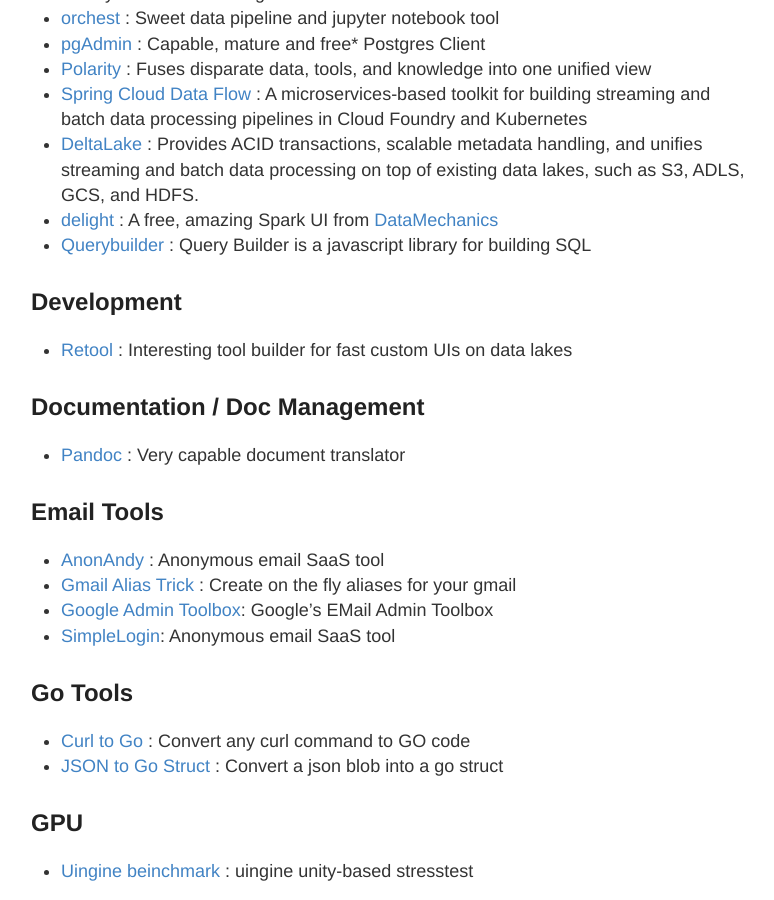
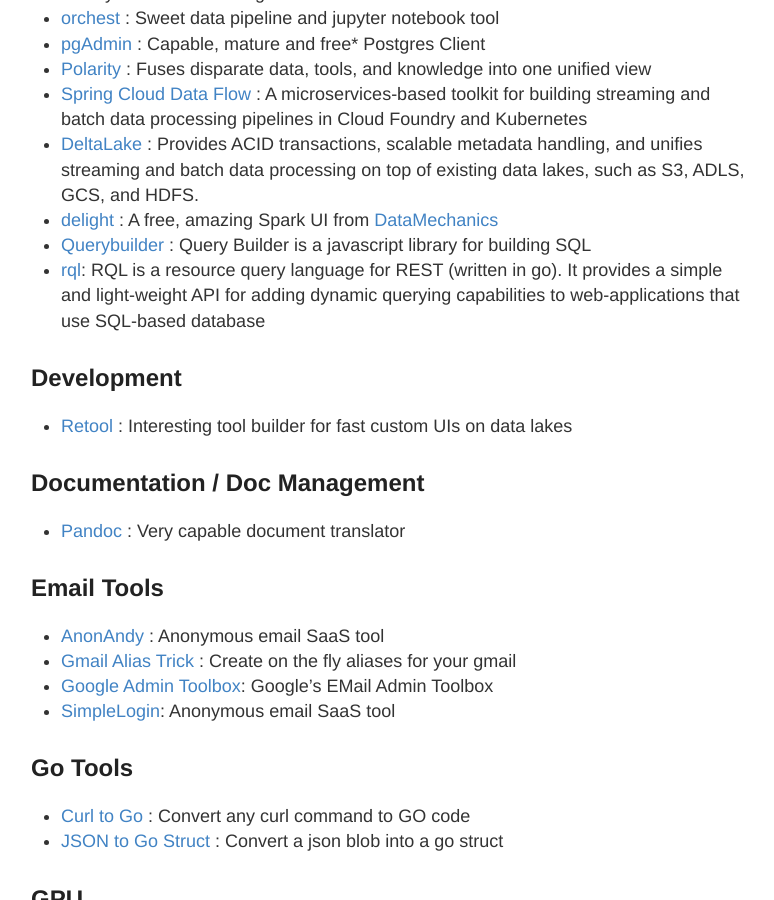
Before and after one commit to stevehenderson/stevehenderson.github.io, a Jekyll site: the page built from tools.md, in a window 1280 px wide and 900 px high, scrolled down 2245 px. Shown: the whole window, without its empty margins (249-1023 px from the left). Built offline with Jekyll 4.4.1, drawn with Linux system fonts in a browser that asks for light colours.

Commit message:
Update tools.md

```diff
--- a/tools.md
+++ b/tools.md
@@ -68,6 +68,7 @@
    * [DeltaLake](https://delta.io/) : Provides ACID transactions, scalable metadata handling, and unifies streaming and batch data processing on top of existing data lakes, such as S3, ADLS, GCS, and HDFS.
    * [delight](https://www.datamechanics.co/delight) : A free, amazing Spark UI from [DataMechanics](datamechanics.io)
    * [Querybuilder](https://querybuilder.js.org/) : Query Builder is a javascript library for building SQL
+   * [rql](https://github.com/a8m/rql):  RQL is a resource query language for REST (written in go). It provides a simple and light-weight API for adding dynamic querying capabilities to web-applications that use SQL-based database
 
 
 ## Development
```
